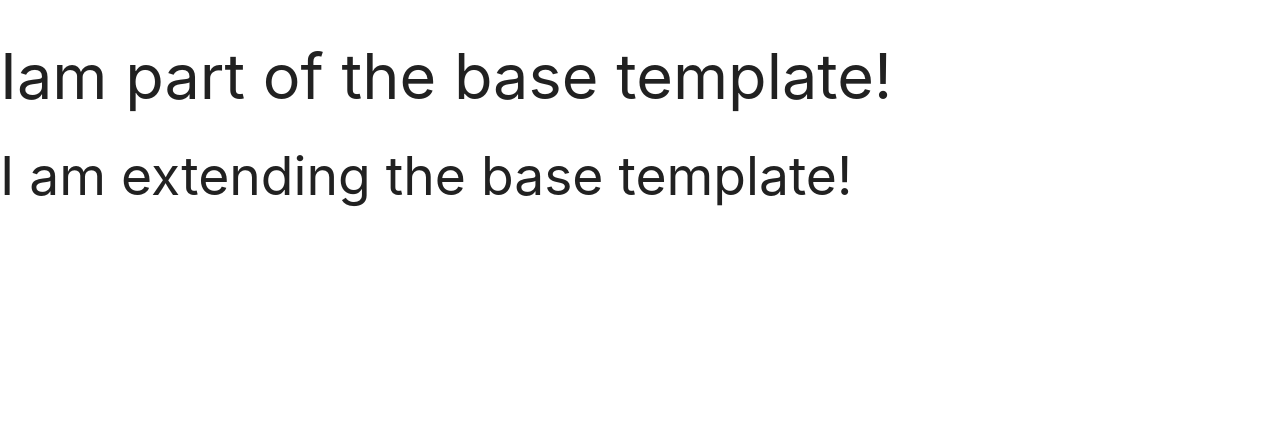
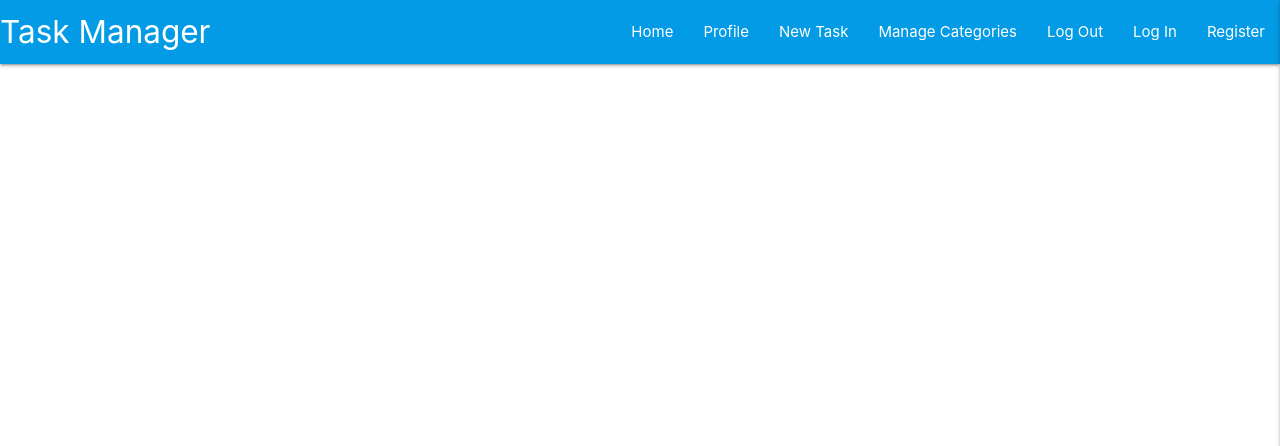
Before and after one commit to MargaritaAtr/flask-task-manager-project, a Flask app: page / in a window 1280 px wide. Shown: the top 446 px of the page. Run offline with Flask 3, Linux system fonts and the light colour scheme; data that the repository does not hold is empty; some libraries are stand-ins or nearby versions.

Commit message:
Add Materiliaze Navbar and Sidenav

```diff
--- a/static/js/script.js
+++ b/static/js/script.js
@@ -0,0 +1,3 @@
+$(document).ready(function(){
+    $('.sidenav').sidenav({edge:"right"});
+  });
--- a/templates/base.html
+++ b/templates/base.html
@@ -13,7 +13,38 @@
     <title>Task Manager</title>
 </head>
 <body>
-    <h1>Iam part of the base template!</h1>
+
+    <header>
+        <!--top navbar-->
+    <nav class="nav-extended text-shadow  light-blue darken-1">
+        <div class="nav-wrapper">
+            <a href="{{ url_for('get_tasks')}}" class="brand-logo">Task Manager</a>
+            <a href="#" data-target="mobile-demo" class="sidenav-trigger right"><i class="fas fa-bars"></i></a>
+            <ul class="right hide-on-med-and-down">
+                <li><a href="{{ url_for('get_tasks')}}">Home</a></li>
+                <li><a href="#">Profile</a></li>
+                <li><a href="#">New Task</a></li>
+                <li><a href="#">Manage Categories</a></li>
+                <li><a href="#">Log Out</a></li>
+                <li><a href="#">Log In</a></li>
+                <li><a href="#">Register</a></li>
+
+            </ul>
+        </div>
+    </nav>
+
+    <!--mobile sidenav-->
+    <ul class="sidenav" id="mobile-demo">
+        <li><h4 class="center-align light-blue-text text-darken 4">Task Manager</h4></li>
+        <li><a href="{{ url_for('get_tasks')}}">Home</a></li>
+        <li><a href="#">Profile</a></li>
+        <li><a href="#">New Task</a></li>
+        <li><a href="#">Manage Categories</a></li>
+        <li><a href="#">Log Out</a></li>
+        <li><a href="#">Log In</a></li>
+        <li><a href="#">Register</a></li>
+    </ul>
+    </header>
     {% block content %}
     {% endblock%}
 
--- a/templates/tasks.html
+++ b/templates/tasks.html
@@ -1,7 +1,7 @@
 {% extends "base.html" %}
 {%block content %}
 
-    <h2>I am extending the base template!</h2>
+
 
     {% for task in tasks %}
         {{ task.task_name }}<br>
```
